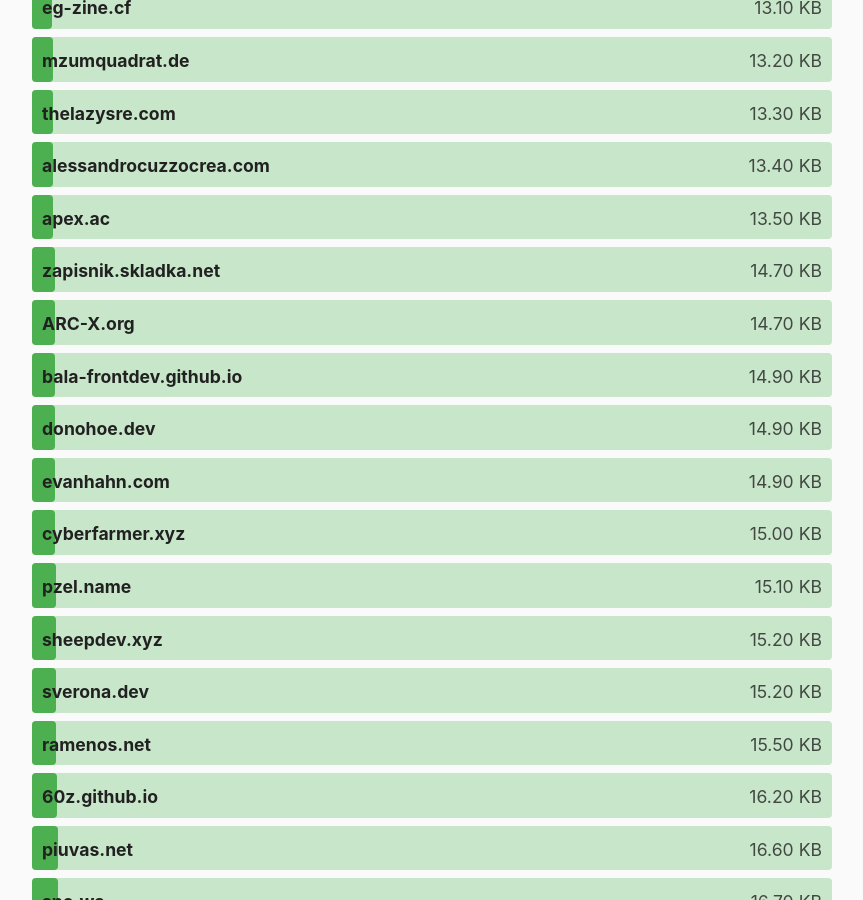
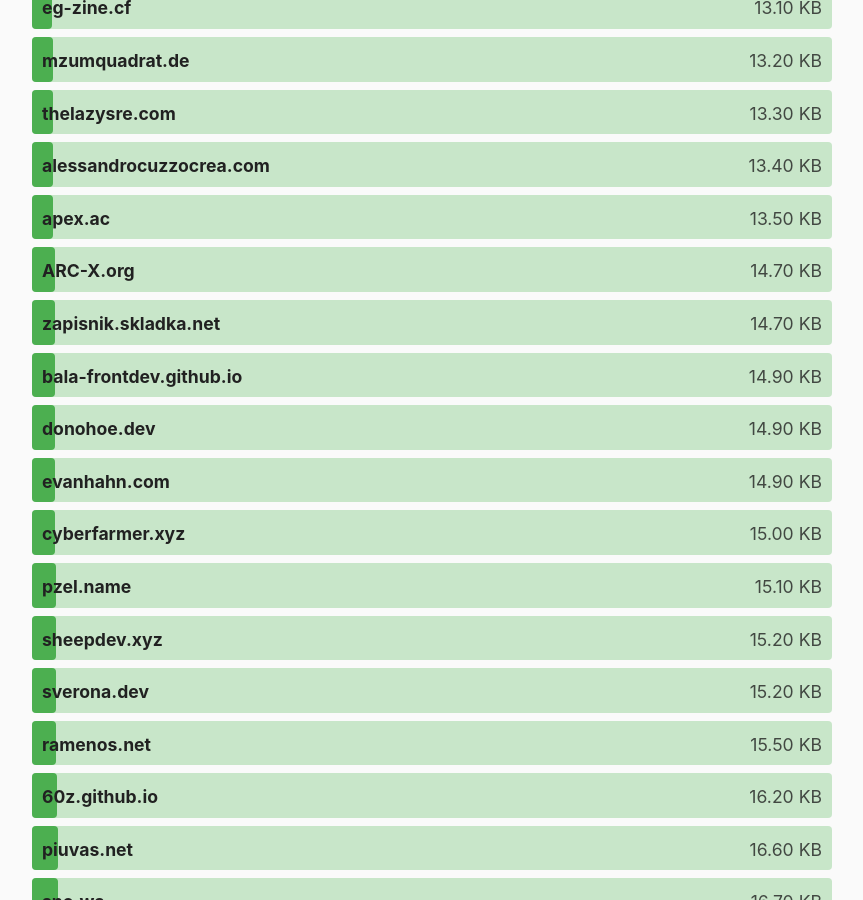
Before and after one commit to kevquirk/512kb.club, a Jekyll site: the page built from index.md, in a window 1280 px wide and 900 px high, scrolled down 6740 px. Shown: the whole window, without its empty margins (208-1071 px from the left). Built offline with Jekyll 4.4.1, drawn with Linux system fonts in a browser that asks for light colours; part of the change alters nothing that is shown.

Commit message:
Fix formatting

```diff
--- a/_data/sites.yml
+++ b/_data/sites.yml
@@ -68,6 +68,11 @@
   size: 204
   last_checked: 2022-03-22
 
+- domain: ARC-X.org
+  url: https://ARC-X.org/
+  size: 14.7
+  last_checked: 2023-11-15
+
 - domain: aaron.place
   url: https://aaron.place/
   size: 21.9
@@ -3462,8 +3467,3 @@
   url: https://zwbetz.com/
   size: 67.8
   last_checked: 2022-07-20
-
-- domain: ARC-X.org
-  url: https://ARC-X.org/
-  size: 14.7
-  last_checked: 2023-11-15
```
